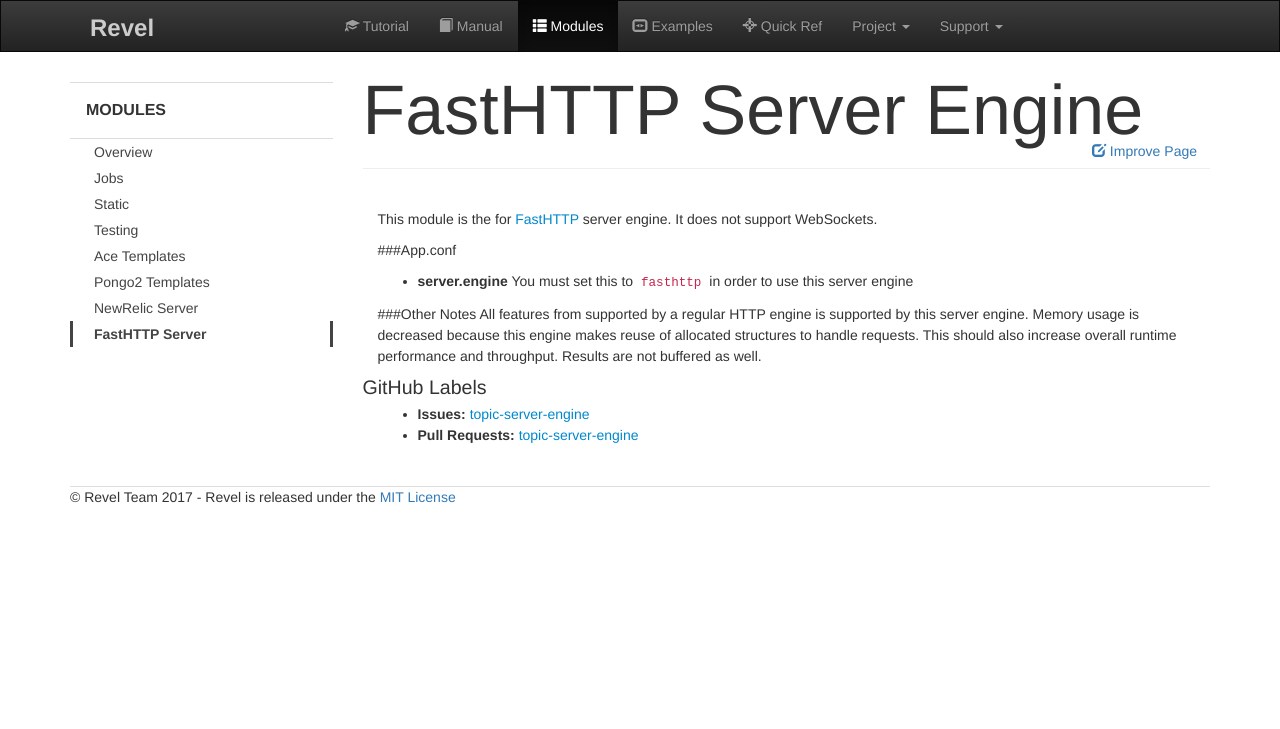
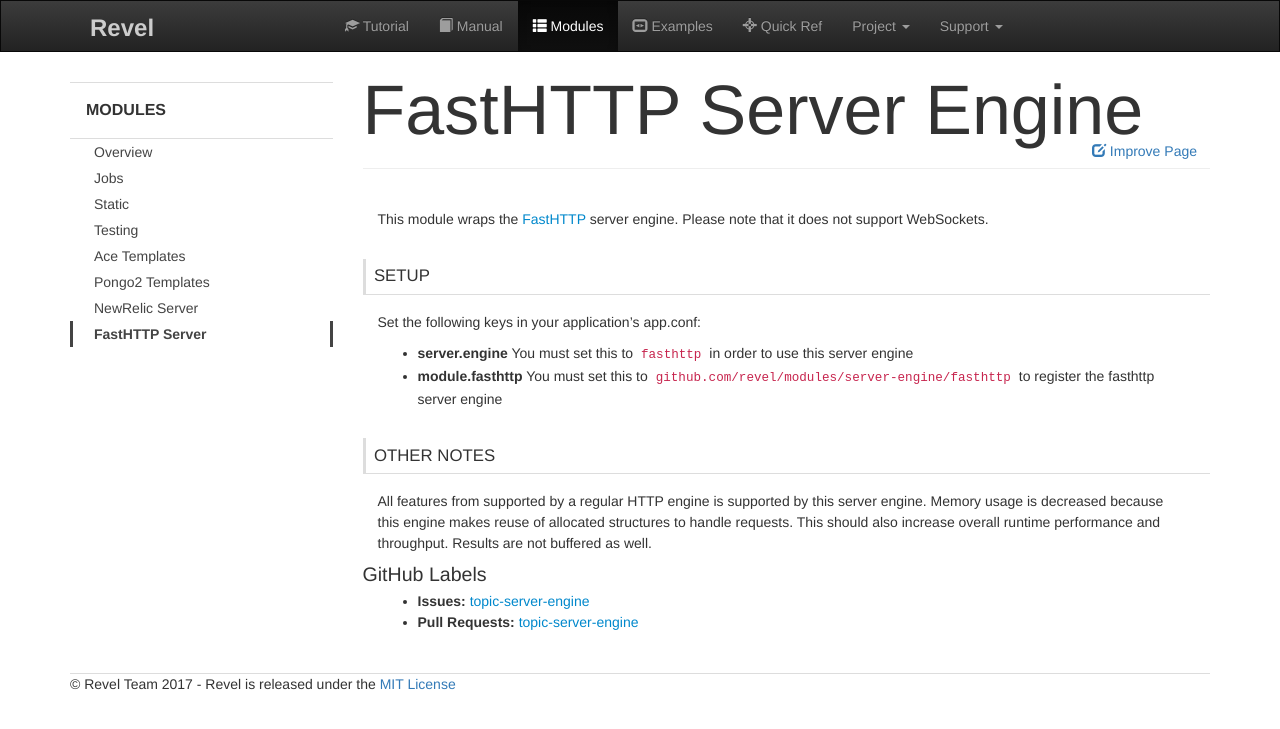
Before and after one commit to revel/revel.github.io, a Jekyll site: the page built from modules/server-engine-fasthttp.md, in a window 1280 px wide. Shown: the top 729 px of the page. Built offline with Jekyll 4.4.1, drawn with Linux system fonts in a browser that asks for light colours; nearby versions of some CDN libraries.

Commit message:
Update server-engine-fasthttp to clarify the module addition

```diff
--- a/modules/server-engine-fasthttp.md
+++ b/modules/server-engine-fasthttp.md
@@ -5,13 +5,17 @@ github:
   labels:
     - topic-server-engine
 ---
-This module is the for [FastHTTP](https://github.com/valyala/fasthttp) server engine.
-It does not support WebSockets.
+This module wraps the [FastHTTP](https://github.com/valyala/fasthttp) server engine.
+Please note that it does not support WebSockets.
 
-###App.conf
+### Setup
+
+Set the following keys in your application’s app.conf:
 - **server.engine** You must set this to `fasthttp` in order to use this server engine
+- **module.fasthttp** You must set this to `github.com/revel/modules/server-engine/fasthttp` to register the fasthttp server engine
 
-###Other Notes
+### Other Notes
+
 All features from supported by a regular HTTP engine is supported by this server engine.
 Memory usage is decreased because this engine makes reuse of allocated structures to
 handle requests. This should also increase overall runtime performance and throughput.
```
